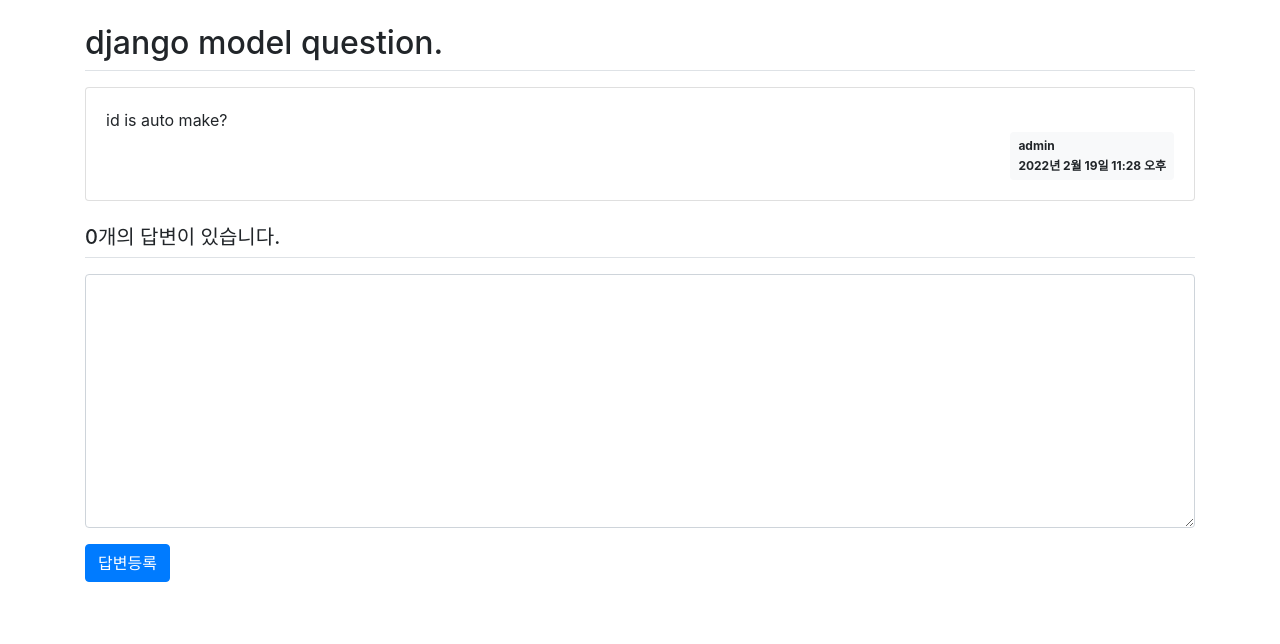
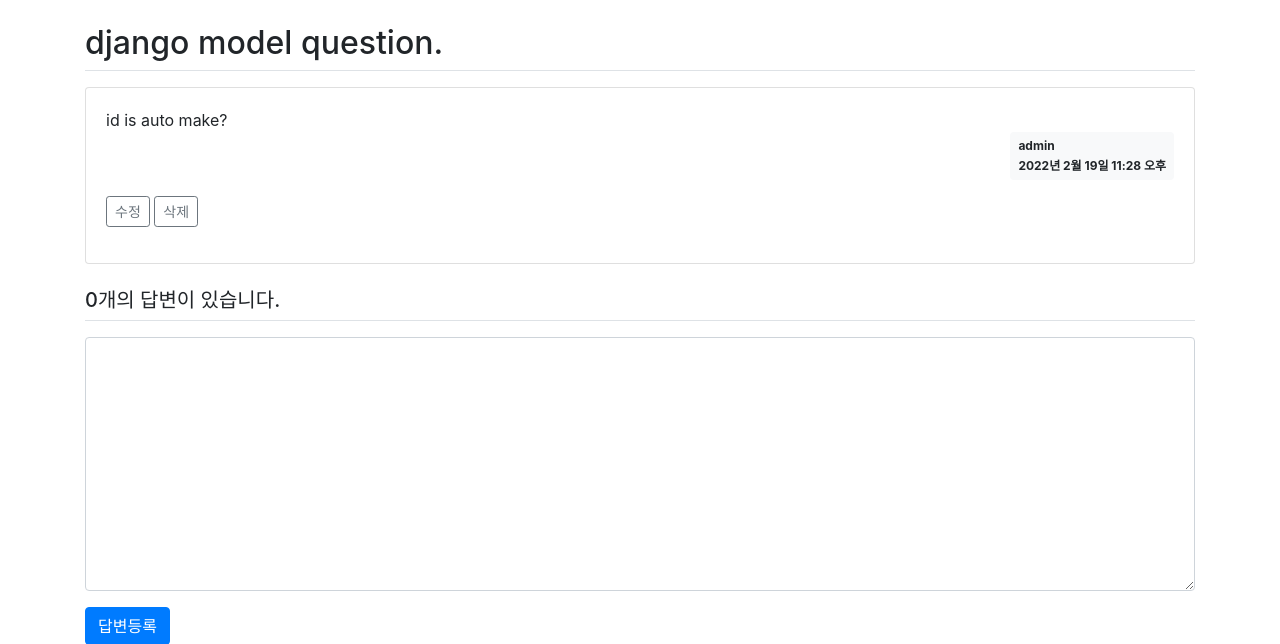
Before and after one commit to sexthsense/JUMP_QA, a Django app: page /board/answer/create/2/ in a window 1280 px wide. Shown: the part 73-717 px from the top of the page. Run offline with Django 4.2, Linux system fonts and the light colour scheme; a user stored in the database is signed in; data comes from the database, SQL or seed files in the repository; both versions use the stored data as it was after the commit; some libraries are stand-ins or nearby versions.

Commit message:
질답 수정삭제

```diff
--- a/board/models.py
+++ b/board/models.py
@@ -6,6 +6,7 @@ class Question(models.Model):
     subject = models.CharField(max_length=200)
     content = models.TextField()
     create_date = models.DateTimeField()
+    modify_date = models.DateTimeField(null=True, blank=True)
 
     def __str__(self):
         return self.subject
@@ -16,5 +17,6 @@ class Answer(models.Model):
     question = models.ForeignKey(Question, on_delete=models.CASCADE)
     content = models.TextField()
     create_date = models.DateTimeField()
+    modify_date = models.DateTimeField(null=True, blank=True)
 
 # Create your models here.
--- a/board/urls.py
+++ b/board/urls.py
@@ -9,4 +9,8 @@ urlpatterns = [
     path('<int:question_id>/', views.detail, name='detail'),
     path('answer/create/<int:question_id>/', views.answer_create, name='answer_create'),
     path('question/create/', views.question_create, name='question_create'),
+    path('question/modify/<int:question_id>/', views.question_modify, name='question_modify'),
+    path('question/delete/<int:question_id>/', views.question_delete, name='question_delete'),
+    path('answer/modify/<int:answer_id>/', views.answer_modify, name='answer_modify'),
+    path('answer/delete/<int:answer_id>/', views.answer_delete, name='answer_delete')
 ]
--- a/board/views.py
+++ b/board/views.py
@@ -1,10 +1,11 @@
+from django.contrib import messages #3-9
 from django.contrib.auth.decorators import login_required #3-7
 from django.core.paginator import Paginator
 from django.shortcuts import render, get_object_or_404, redirect
 from django.utils import timezone
 
 from .forms import QuestionForm, AnswerForm
-from .models import Question
+from .models import Question, Answer
 
 
 def index(request):
@@ -70,3 +71,76 @@ def question_create(request):
         form = QuestionForm()
     context = {'form': form}
     return render(request, 'board/question_form.html', context)
+
+@login_required(login_url='common:login') #3-9 질문 수정 및 삭제
+def question_modify(request, question_id):
+    """
+    pybo 질문수정
+    """
+    question = get_object_or_404(Question, pk=question_id)
+    if request.user != question.author:
+        messages.error(request, '수정권한이 없습니다')
+        return redirect('board:detail', question_id=question.id)
+
+    if request.method == "POST":
+        form = QuestionForm(request.POST, instance=question)
+        if form.is_valid():
+            question = form.save(commit=False)
+            question.author = request.user
+            question.modify_date = timezone.now()  # 수정일시 저장
+            question.save()
+            return redirect('board:detail', question_id=question.id)
+    else:
+        form = QuestionForm(instance=question)
+    context = {'form': form}
+    return render(request, 'board/question_form.html', context)
+
+
+@login_required(login_url='common:login')
+def question_delete(request, question_id):
+    """
+    pybo 질문삭제
+    """
+    question = get_object_or_404(Question, pk=question_id)
+    if request.user != question.author:
+        messages.error(request, '삭제권한이 없습니다')
+        return redirect('board:detail', question_id=question.id)
+    question.delete()
+    return redirect('board:index')
+
+
+@login_required(login_url='common:login')
+def answer_modify(request, answer_id):
+    """
+    pybo 답변수정
+    """
+    answer = get_object_or_404(answer, pk=Answer_id)
+    if request.user != answer.author:
+        messages.error(request, '수정권한이 없습니다')
+        return redirect('board:detail', question_id=answer.question.id)
+
+    if request.method == "POST":
+        form = AnswerForm(request.POST, instance=answer)
+        if form.is_valid():
+            answer = form.save(commit=False)
+            answer.author = request.user
+            answer.modify_date = timezone.now()
+            answer.save()
+            return redirect('board:detail', question_id=answer.question.id)
+    else:
+        form = AnswerForm(instance=answer)
+    context = {'answer': answer, 'form': form}
+    return render(request, 'board/answer_form.html', context)
+
+
+@login_required(login_url='common:login')
+def answer_delete(request, answer_id):
+    """
+    pybo 답변삭제
+    """
+    answer = get_object_or_404(Answer, pk=answer_id)
+    if request.user != answer.author:
+        messages.error(request, '삭제권한이 없습니다')
+    else:
+        answer.delete()
+    return redirect('board:detail', question_id=answer.question.id)
--- a/templates/base.html
+++ b/templates/base.html
@@ -21,5 +21,9 @@
 <script src="{% static 'jquery-3.6.0.min.js' %}"></script>
 <!-- Bootstrap JS -->
 <script src="{% static 'bootstrap.min.js' %}"></script>
+<!-- 자바스크립트 Start -->
+{% block script %}
+{% endblock %}
+<!-- 자바스크립트 End -->
 </body>
 </html>
--- a/templates/board/question_detail.html
+++ b/templates/board/question_detail.html
@@ -6,11 +6,25 @@
         <div class="card-body">
             <div class="card-text" style="white-space: pre-line;">{{ question.content }}</div>
             <div class="d-flex justify-content-end">
+                {% if question.modify_date %}
+                <div class="badge badge-light p-2 text-left mx-3">
+                    <div class="mb-2">modified at</div>
+                    <div>{{ question.modify_date }}</div>
+                </div>
+                {% endif %}
                 <div class="badge badge-light p-2 text-left">
                     <div class="mb-2">{{ question.author.username }}</div>
                     <div>{{ question.create_date }}</div>
                 </div>
             </div>
+            {% if request.user == question.author %}
+            <div class="my-3">
+                <a href="{% url 'board:question_modify' question.id  %}"
+                   class="btn btn-sm btn-outline-secondary">수정</a>
+                <a href="#" class="delete btn btn-sm btn-outline-secondary"
+                   data-uri="{% url 'board:question_delete' question.id  %}">삭제</a>
+            </div>
+            {% endif %}
         </div>
     </div>
     <h5 class="border-bottom my-3 py-2">{{question.answer_set.count}}개의 답변이 있습니다.</h5>
@@ -19,12 +33,26 @@
         <div class="card-body">
             <div class="card-text" style="white-space: pre-line;">{{ answer.content }}</div>
             <div class="d-flex justify-content-end">
+                {% if answer.modify_date %}
+                <div class="badge badge-light p-2 text-left mx-3">
+                    <div class="mb-2">modified at</div>
+                    <div>{{ answer.modify_date }}</div>
+                </div>
+                {% endif %}
                 <div class="badge badge-light p-2 text-left">
                     <div class="mb-2">{{ answer.author.username }}</div>
                     <div>{{ answer.create_date }}</div>
                 </div>
             </div>
-        </div>
+            {% if request.user == answer.author %}
+            <div class="my-3">
+                <a href="{% url 'board:answer_modify' answer.id  %}"
+                   class="btn btn-sm btn-outline-secondary">수정</a>
+                <a href="#" class="delete btn btn-sm btn-outline-secondary "
+                   data-uri="{% url 'board:answer_delete' answer.id  %}">삭제</a>
+            </div>
+            {% endif %}
+            </div>
     </div>
     {% endfor %}
     <form action="{% url 'board:answer_create' question.id %}" method="post" class="my-3">
@@ -47,3 +75,14 @@
     </form>
 </div>
 {% endblock %}
+{% block script %}
+<script type='text/javascript'>
+$(document).ready(function(){
+    $(".delete").on('click', function() {
+        if(confirm("정말로 삭제하시겠습니까?")) {
+            location.href = $(this).data('uri');
+        }
+    });
+});
+</script>
+{% endblock %}
```
Also changed, not shown: templates/board/answer_form.html (added, +16 -0 lines), board/migrations/0005_answer_modify_date_question_modify_date.py (added), db.sqlite3.
